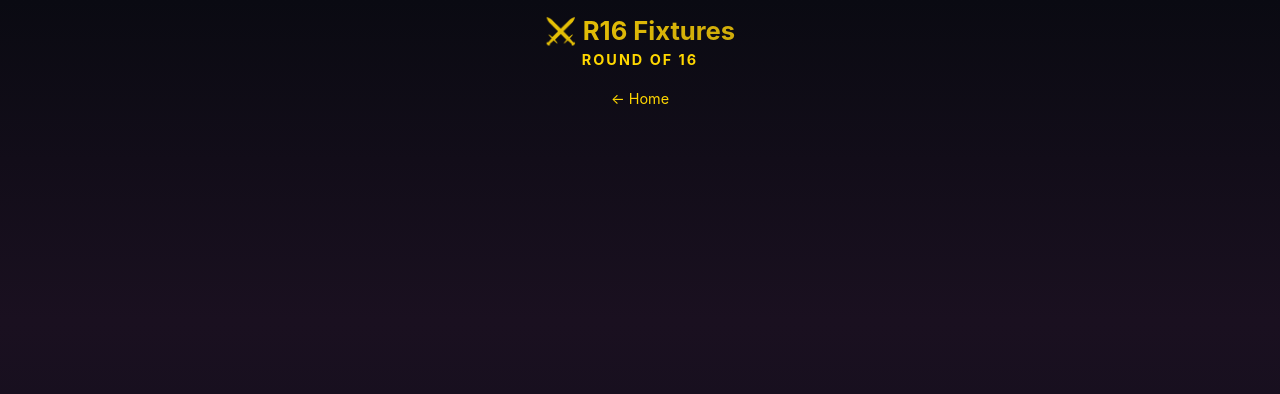
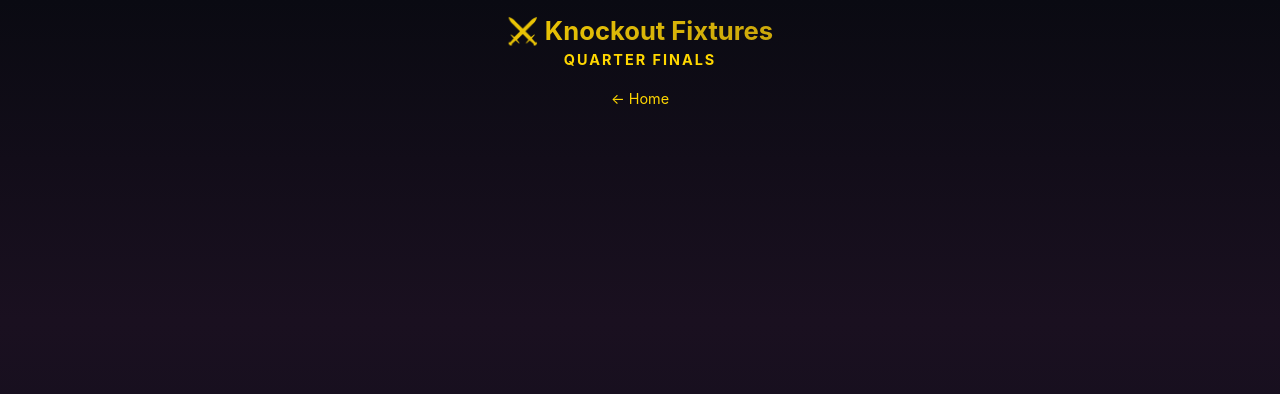
Before and after one commit to cpdnajmal-lgtm/wc-predictions, a Flask app: page /bracket in a window 1280 px wide. Shown: the top 394 px of the page. Run offline with Flask 3, Linux system fonts and the light colour scheme; data that the repository does not hold is empty; some libraries are stand-ins or nearby versions.

Commit message:
feat: Add Quarter Final matches (France vs Morocco, Spain vs Belgium, Norway vs England, Argentina vs Switzerland)

```diff
--- a/app.py
+++ b/app.py
@@ -2465,5 +2465,28 @@ def add_round_of_16():
 
 add_round_of_16()
 
+
+def add_quarter_finals():
+    """Add Quarter Final matches (matches 97-100)."""
+    conn = get_db()
+    cur = conn.cursor()
+    new_matches = [
+        ("match_97", "France", "Morocco", "July 10", "01:30", 97),
+        ("match_98", "Spain", "Belgium", "July 11", "00:30", 98),
+        ("match_99", "Norway", "England", "July 12", "02:30", 99),
+        ("match_100", "Argentina", "Switzerland", "July 12", "06:30", 100),
+    ]
+    for m in new_matches:
+        cur.execute("""
+            INSERT INTO matches (id, team_a, team_b, date, kickoff, sort_order)
+            VALUES (%s, %s, %s, %s, %s, %s)
+            ON CONFLICT (id) DO UPDATE SET date = EXCLUDED.date, kickoff = EXCLUDED.kickoff, team_a = EXCLUDED.team_a, team_b = EXCLUDED.team_b
+        """, m)
+    conn.commit()
+    conn.close()
+
+
+add_quarter_finals()
+
 if __name__ == "__main__":
     app.run(debug=True, port=5000)
--- a/templates/bracket.html
+++ b/templates/bracket.html
@@ -26,8 +26,8 @@
     </style>
 </head>
 <body>
-    <h1>⚔️ R16 Fixtures</h1>
-    <p class="subtitle">ROUND OF 16</p>
+    <h1>⚔️ Knockout Fixtures</h1>
+    <p class="subtitle">QUARTER FINALS</p>
     <div class="nav"><a href="{{ url_for('home') }}">← Home</a></div>
 
     {% for date_group in bracket_dates %}
```
